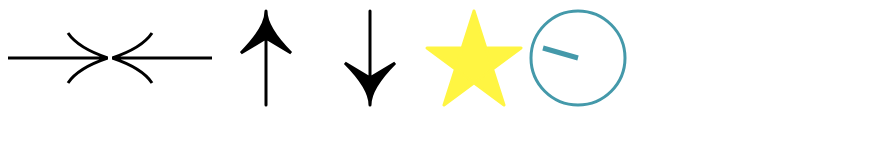
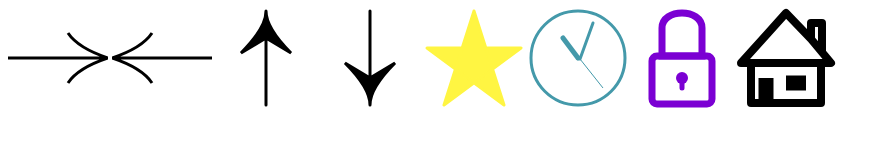
Before and after one commit to Newthrone/PracticeDay1, a plain HTML site: page index.html in a window 1280 px wide. Shown: the whole page, without its empty margins (0-891 px from the left). Drawn offline with Linux system fonts and the light colour scheme.

Commit message:
Day3 complete

```diff
--- a/index.html
+++ b/index.html
@@ -24,9 +24,21 @@
   </svg>
   <svg class="clock" width="100" height="100" viewBox="0 0 100 100" xmlns="http://www.w3.org/2000/svg">
     <circle r="47" cx="50%" cy="50%" stroke="#49a" stroke-width="3" fill="none"/>
-    <path d="M50,50 15,40z" stroke="#49a" stroke-width="5" fill="none"/>
+    <circle r="2" cx="50%" cy="50%" fill="49a"/>
+    <line x1="50" y1="50" x2="35" y2="30" stroke="#49a" stroke-linecap="round" stroke-width="5"/>
+    <line x1="52" y1="51" x2="65" y2="15" stroke="#49a" stroke-linecap="round" stroke-width="3"/>
+    <line x1="52" y1="51" x2="75" y2="80" stroke="#49a"/>
   </svg>
-
+  <svg class="lock" width="100" height="100" viewBox="0 0 100 100" xmlns="http://www.w3.org/2000/svg">
+    <rect x="20" y="48" width="60" height="48"  rx="5" ry="5" stroke="#7b00d3" stroke-width="7" fill="none"/>
+    <path d="M30,48 30,20C30,0 70,0 70,20 L70,48z" stroke="#7b00d3" stroke-width="7" fill="none"/>
+    <circle r="6" cx="50%" cy="70%" fill="#7b00d3"/>
+    <line x1="50%" y1="70%" x2="50%" y2="80%" stroke="#7b00d3" stroke-linecap="round" stroke-width="5"/>
+  </svg>
+  <svg class="house" width="100" height="100" viewBox="0 0 100 100" xmlns="http://www.w3.org/2000/svg" stroke="#000">
+    <path d="M15,55 5,55 50,5 75,31 75,15 86,15 86,44 75,31 95,55 15,55 15,95 85,95 85,55" stroke="#000" stroke-width="8" fill="none" stroke-linejoin="round"/>
+    <path d="M30,92 30,70 M50,75 70,75" stroke-width="15"/>
+ </svg>
   <style>
 
   </style>
```
Also changed, not shown: clock.svg, house.svg (added), lock.svg (added), readme.md (added), 1 other file.
